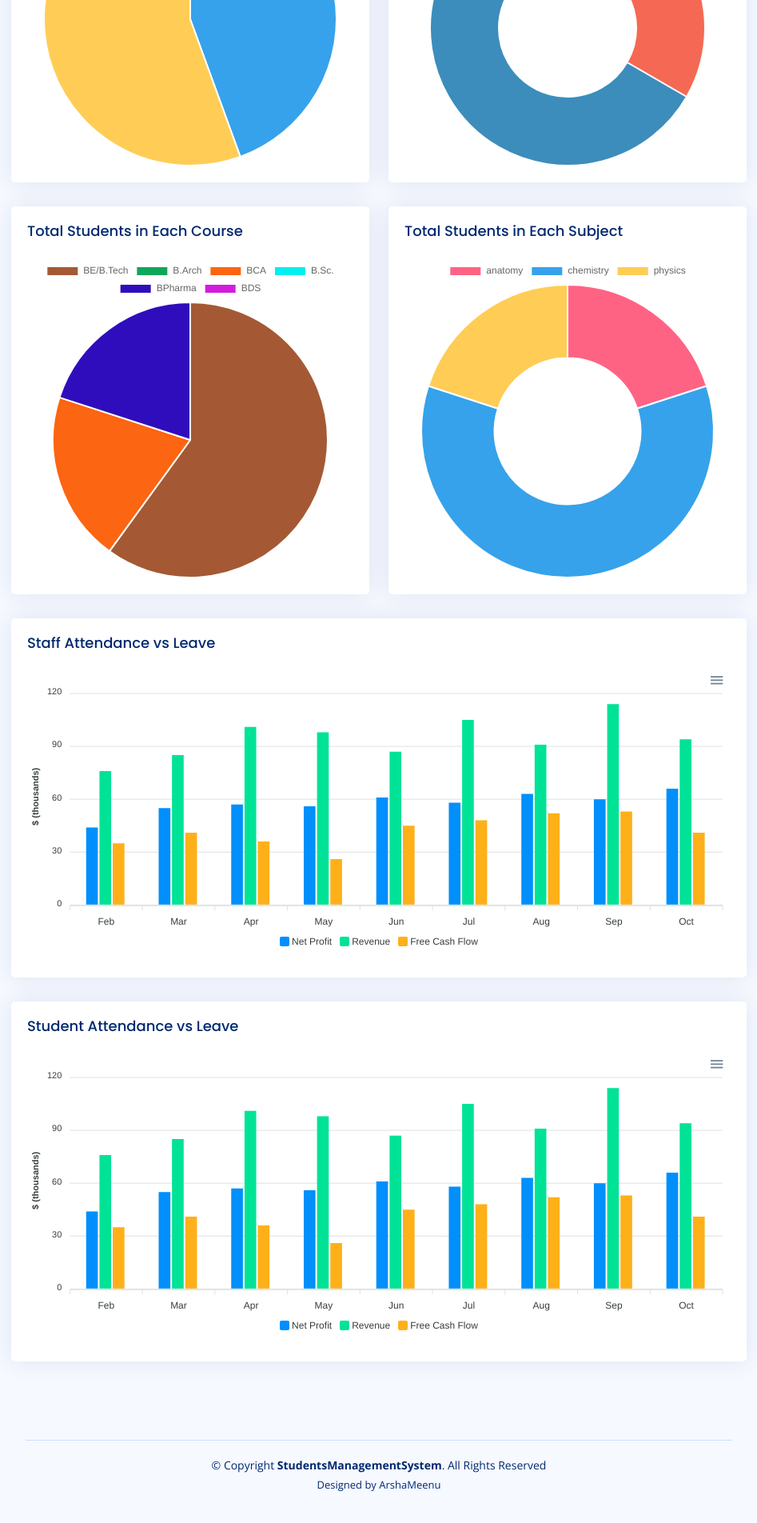
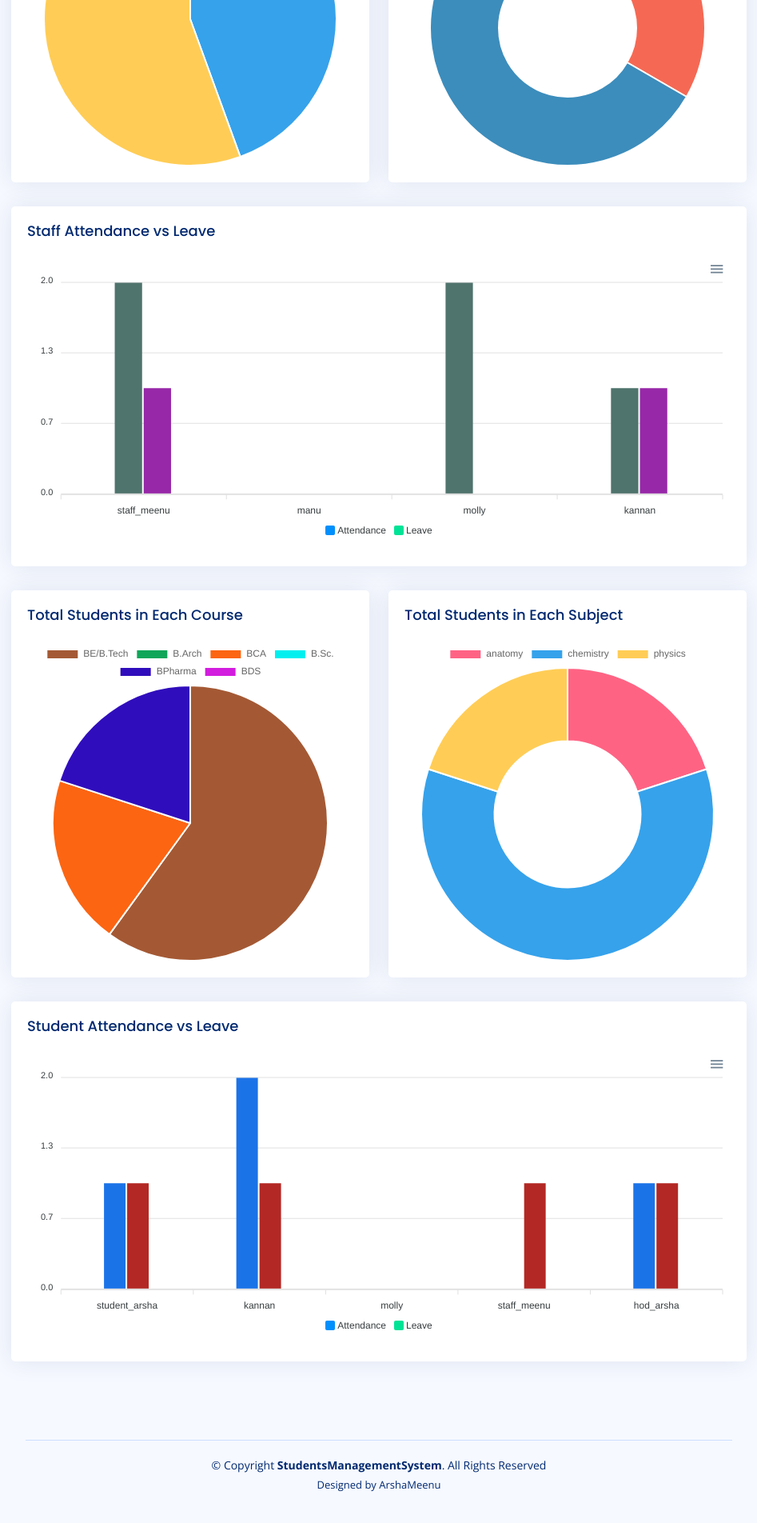
Before and after one commit to Arsha-Meenu/dj_students_management_system, a Django app: page /admin-dashboard/ in a window 1280 px wide. Shown: the part 1024-2928 px from the top of the page at 80% size, without its empty margins (316-1263 px from the left). Run offline with Django 4.2, Linux system fonts and the light colour scheme; data comes from the database, SQL or seed files in the repository; both versions use the stored data as it was after the commit; some libraries are stand-ins or nearby versions.

Commit message:
admin dashboard

```diff
--- a/apps/management/views.py
+++ b/apps/management/views.py
@@ -3,7 +3,7 @@ from django.views.generic import View
 from django.views.generic.base import TemplateView
 from django.contrib.auth import authenticate,login,logout
 from django.contrib import messages
-from .models import HodDetails,StaffDetails,StudentDetails,SubjectDetails,CourseDetails
+from .models import HodDetails,StaffDetails,StudentDetails,SubjectDetails,CourseDetails,Attendance,StudentAttendanceReport,StudentLeaveReport,StaffLeaveReport
 
 class HomePageView(TemplateView):
     template_name = 'hod/create_staff.html'
@@ -37,10 +37,10 @@ class AdminDashboardView(View):
         staff_data = StaffDetails.objects.all()
 
         #Total Data and Students and Staff Chart
-        staff_count = staff_data.count()
-        students_count = student_data.count()
-        course_count = course_data.count()
-        subject_count = subject_data.count()
+        total_staff_count = staff_data.count()
+        total_students_count = student_data.count()
+        total_course_count = course_data.count()
+        total_subject_count = subject_data.count()
 
         # Total Students/Subjects in Each Course Chart
         courses_name_list = []
@@ -55,28 +55,60 @@ class AdminDashboardView(View):
 
         # Total students in each subjects
         subject_name = []
-        student_list = []
+        students_count = []
         for subject in subject_data:
             subject_name.append(subject.subject_name)
             courses = CourseDetails.objects.filter(id = subject.course_id.id).values('id')
             for i in courses:
                 students = StudentDetails.objects.filter(course_id = i['id']).count()
-                student_list.append(students)
+                students_count.append(students)
+
+        # students attendance vs leave
+        students_name_list = []
+        student_present_list = []
+        student_absent_list = []
+        for student in student_data:
+            students_name_list.append(student.user.username)
+            student_present = StudentAttendanceReport.objects.filter(student_id = student.id,status = True).count()
+            student_present_list.append(student_present)
+            student_absent = StudentAttendanceReport.objects.filter(student_id = student.id,status = False).count()
+            student_leaves = StudentLeaveReport.objects.filter(student_id = student.id,status = 1).count()
+            student_absent_list.append(student_leaves+student_absent)
+
+
+        # staff attendance vs leave
+        staffs_name_list = []
+        staff_present_list = []
+        staff_leave_list = []
+        for staff in staff_data:
+            staffs_name_list.append(staff.user.username)
+            subject = SubjectDetails.objects.filter(staff_id = staff.id)
+            staff_attendance = Attendance.objects.filter(subject_id__in = subject).count()
+            staff_present_list.append(staff_attendance)
+            staff_leave = StaffLeaveReport.objects.filter(staff_id = staff.id,status=1).count()
+            staff_leave_list.append(staff_leave)
+
 
         data = {
             # total data
-            'students': students_count,
-            'staff': staff_count,
-            'course': course_count,
-            'subject': subject_count,
+            'total_students': total_students_count,
+            'total_staffs': total_staff_count,
+            'total_courses': total_course_count,
+            'total_subjects': total_subject_count,
             # pie and doughnut chart data
             'subjects_course':subjects_course_list,
             'students_course':students_course_list,
             'courses_name_list':courses_name_list,
             'subject_name':subject_name,
-            'student_list':student_list,
+            'students_count':students_count,
+            # bar graph
+            'students_name_list':students_name_list,
+            'student_present':student_present_list,
+            'student_leave':student_absent_list,
+            'staff_present':staff_present_list,
+            'staff_leave':staff_leave_list,
+            'staffs_name_list':staffs_name_list
         }
-
         return render(request, 'hod/dashboard.html', context=data)
 
 class AdminManageStaffView(TemplateView):
--- a/students_management/templates/hod/dashboard.html
+++ b/students_management/templates/hod/dashboard.html
@@ -29,7 +29,7 @@
                                          <i class="fa fa-user" aria-hidden="true"></i>
                                       </div>
                                       <div class="ps-3">
-                                        <h6>{{students}}</h6>
+                                        <h6>{{total_students}}</h6>
                                       </div>
                                     </div>
                                   </div>
@@ -46,7 +46,7 @@
                                        <i class="fa fa-users" aria-hidden="true"></i>
                                       </div>
                                       <div class="ps-3">
-                                        <h6>{{staff}}</h6>
+                                        <h6>{{total_staffs}}</h6>
                                       </div>
                                     </div>
                                   </div>
@@ -63,7 +63,7 @@
                                         <i class="fa fa-graduation-cap" aria-hidden="true"></i>
                                       </div>
                                       <div class="ps-3">
-                                        <h6>{{course}}</h6>
+                                        <h6>{{total_courses}}</h6>
                                       </div>
                                     </div>
                                   </div>
@@ -80,7 +80,7 @@
                                          <i class="fa fa-book" aria-hidden="true"></i>
                                       </div>
                                       <div class="ps-3">
-                                        <h6>{{subject}}</h6>
+                                        <h6>{{total_subjects}}</h6>
                                       </div>
                                     </div>
                                   </div>
@@ -103,7 +103,7 @@
                                               'Students'
                                             ],
                                             datasets: [{
-                                              data: [ {{staff}}, {{students}}],
+                                              data: [ {{total_staffs}}, {{total_students}}],
                                               backgroundColor: [
                                                 'rgb(54, 162, 235)',
                                                 'rgb(255, 205, 86)'
@@ -151,6 +151,70 @@
                               </div>
                               <!-- End Charts -->
 
+                    <!-- Staff Attendance vs Leave Chart -->
+                             <div class="col-lg-12">
+                                <div class="card">
+                                  <div class="card-body">
+                                    <h5 class="card-title">Staff Attendance vs Leave</h5>
+                                    <div id="columnChart"></div>
+                                    <script>
+                                      document.addEventListener("DOMContentLoaded", () => {
+                                        var staffs_name_list = {{ staffs_name_list|safe }}
+                                        var staff_leave = {{ staff_leave|safe }}
+                                        var staff_present = {{ staff_present|safe }}
+                                        new ApexCharts(document.querySelector("#columnChart"), {
+                                          series: [{
+                                              name: 'Attendance',
+                                              data: staff_present
+                                            }, {
+                                              name: 'Leave',
+                                              data: staff_leave
+                                            }],
+                                          chart: {
+                                            type: 'bar',
+                                            height: 350
+                                          },
+                                          plotOptions: {
+                                            bar: {
+                                              horizontal: false,
+                                              columnWidth: '35%',
+                                              endingShape: 'rounded',
+                                            },
+                                          },
+                                          dataLabels: {
+                                            enabled: false
+                                          },
+                                          stroke: {
+                                            show: true,
+                                            width: 2,
+                                            colors: ['transparent']
+                                          },
+                                          xaxis: {
+                                            categories: staffs_name_list,
+                                          },
+                                          yaxis: {
+                                            title: {
+                                              text: '',
+                                            },
+                                          },
+                                          fill: {
+                                           colors:  ['#4f736d', '#9728a8'],
+                                            opacity: 1
+                                          },
+                                          tooltip: {
+                                            y: {
+                                              formatter: function(val) {
+                                                return val
+                                              }
+                                            }
+                                          }
+                                        }).render();
+                                      });
+                                    </script>
+                                    <!-- End Staff Attendance vs Leave Chart -->
+                                  </div>
+                                </div>
+                             </div>
                             <!-- Total Students in Each Course Chart -->
                               <div class="col-lg-6">
                                 <div class="card">
@@ -179,6 +243,8 @@
                                   </div>
                                 </div>
                               </div>
+
+
                     <!-- Total Students in Each Subject Chart -->
                               <div class="col-lg-6">
                                 <div class="card">
@@ -189,7 +255,7 @@
                                     <script>
                                       document.addEventListener("DOMContentLoaded", () => {
                                       var subject_name = {{subject_name|safe}}
-                                      var student_list = {{student_list}}
+                                      var student_list = {{students_count}}
                                         new Chart(document.querySelector('#doughnut_chart'), {
                                           type: 'doughnut',
                                           data: {
@@ -214,70 +280,7 @@
 
                               <!-- End second Charts -->
 
-                <!-- Staff Attendance vs Leave Chart -->
-                             <div class="col-lg-12">
-                                <div class="card">
-                                  <div class="card-body">
-                                    <h5 class="card-title">Staff Attendance vs Leave</h5>
-                                    <!-- Staff Attendance vs Leave Chart -->
-                                    <div id="columnChart"></div>
-                                    <script>
-                                      document.addEventListener("DOMContentLoaded", () => {
-                                        new ApexCharts(document.querySelector("#columnChart"), {
-                                          series: [{
-                                            name: 'Net Profit',
-                                            data: [44, 55, 57, 56, 61, 58, 63, 60, 66]
-                                          }, {
-                                            name: 'Revenue',
-                                            data: [76, 85, 101, 98, 87, 105, 91, 114, 94]
-                                          }, {
-                                            name: 'Free Cash Flow',
-                                            data: [35, 41, 36, 26, 45, 48, 52, 53, 41]
-                                          }],
-                                          chart: {
-                                            type: 'bar',
-                                            height: 350
-                                          },
-                                          plotOptions: {
-                                            bar: {
-                                              horizontal: false,
-                                              columnWidth: '55%',
-                                              endingShape: 'rounded'
-                                            },
-                                          },
-                                          dataLabels: {
-                                            enabled: false
-                                          },
-                                          stroke: {
-                                            show: true,
-                                            width: 2,
-                                            colors: ['transparent']
-                                          },
-                                          xaxis: {
-                                            categories: ['Feb', 'Mar', 'Apr', 'May', 'Jun', 'Jul', 'Aug', 'Sep', 'Oct'],
-                                          },
-                                          yaxis: {
-                                            title: {
-                                              text: '$ (thousands)'
-                                            }
-                                          },
-                                          fill: {
-                                            opacity: 1
-                                          },
-                                          tooltip: {
-                                            y: {
-                                              formatter: function(val) {
-                                                return "$ " + val + " thousands"
-                                              }
-                                            }
-                                          }
-                                        }).render();
-                                      });
-                                    </script>
-                                    <!-- End Staff Attendance vs Leave Chart -->
-                                  </div>
-                                </div>
-                             </div>
+
                 <!-- Student Attendance vs Leave Chart -->
                     <div class="col-lg-12">
                           <div class="card">
@@ -287,16 +290,17 @@
                               <div id="column_chart"></div>
                               <script>
                                 document.addEventListener("DOMContentLoaded", () => {
+                                  var students_name_list = {{ students_name_list|safe }}
+                                  var student_leave = {{ student_leave|safe }}
+                                  var student_present = {{ student_present|safe }}
+                                    console.log(student_present)
                                   new ApexCharts(document.querySelector("#column_chart"), {
                                     series: [{
-                                      name: 'Net Profit',
-                                      data: [44, 55, 57, 56, 61, 58, 63, 60, 66]
+                                      name: 'Attendance',
+                                      data: student_present
                                     }, {
-                                      name: 'Revenue',
-                                      data: [76, 85, 101, 98, 87, 105, 91, 114, 94]
-                                    }, {
-                                      name: 'Free Cash Flow',
-                                      data: [35, 41, 36, 26, 45, 48, 52, 53, 41]
+                                      name: 'Leave',
+                                      data: student_leave
                                     }],
                                     chart: {
                                       type: 'bar',
@@ -305,7 +309,7 @@
                                     plotOptions: {
                                       bar: {
                                         horizontal: false,
-                                        columnWidth: '55%',
+                                        columnWidth: '35%',
                                         endingShape: 'rounded'
                                       },
                                     },
@@ -318,20 +322,21 @@
                                       colors: ['transparent']
                                     },
                                     xaxis: {
-                                      categories: ['Feb', 'Mar', 'Apr', 'May', 'Jun', 'Jul', 'Aug', 'Sep', 'Oct'],
+                                      categories: students_name_list,
                                     },
                                     yaxis: {
                                       title: {
-                                        text: '$ (thousands)'
+                                        text: ''
                                       }
                                     },
                                     fill: {
-                                      opacity: 1
+                                       colors:  ['#1B73E8', '#B32824'],
+                                       opacity: 1
                                     },
                                     tooltip: {
                                       y: {
                                         formatter: function(val) {
-                                          return "$ " + val + " thousands"
+                                          return val
                                         }
                                       }
                                     }
```
Also changed, not shown: apps/management/admin.py (+30 -1 lines), apps/management/models.py (+65 -1 lines), apps/management/migrations/0009_admissionyear_attendance_studentleavereport_and_more.py (added), apps/management/migrations/0010_alter_studentleavereport_leave_date.py (added), db.sqlite3 (deleted), students_management/db.sqlite3.
